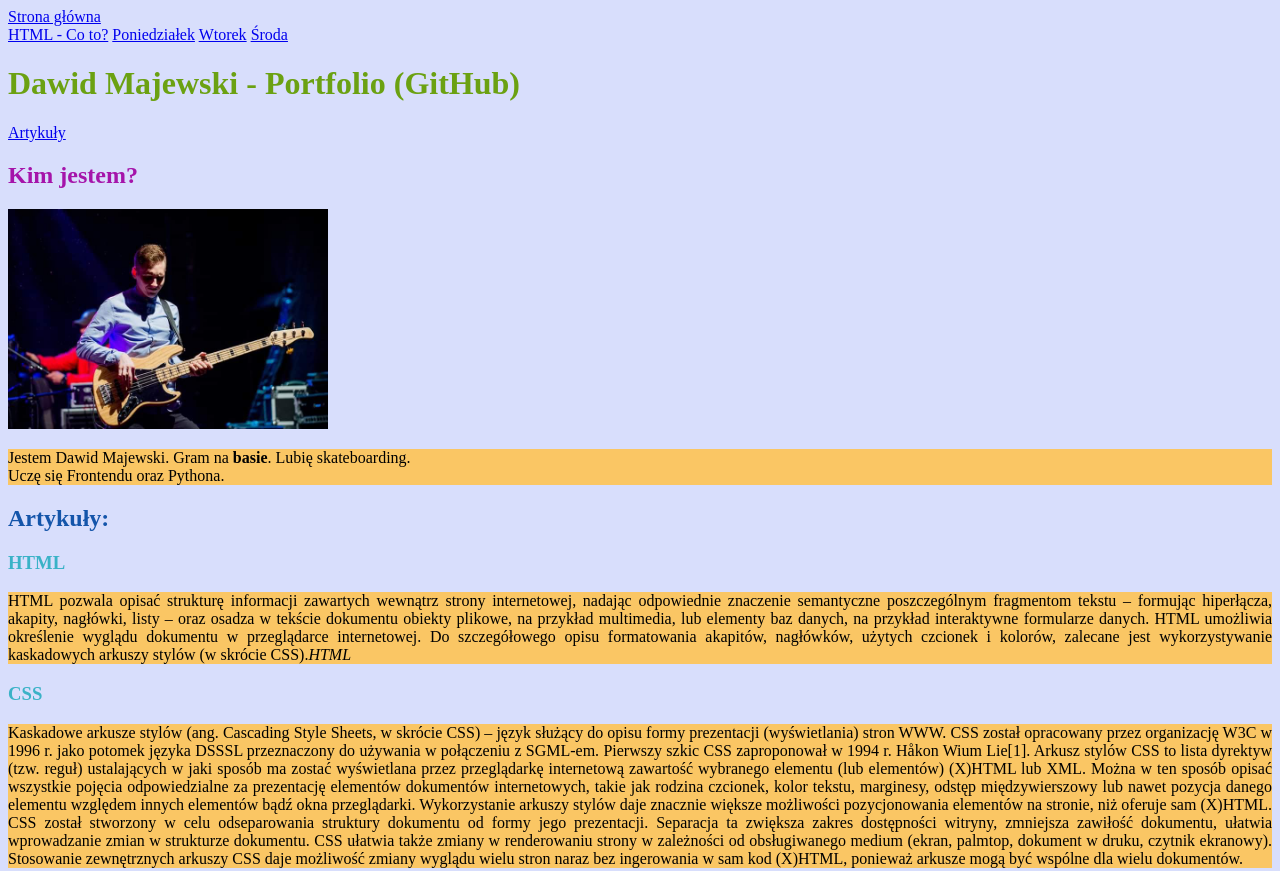
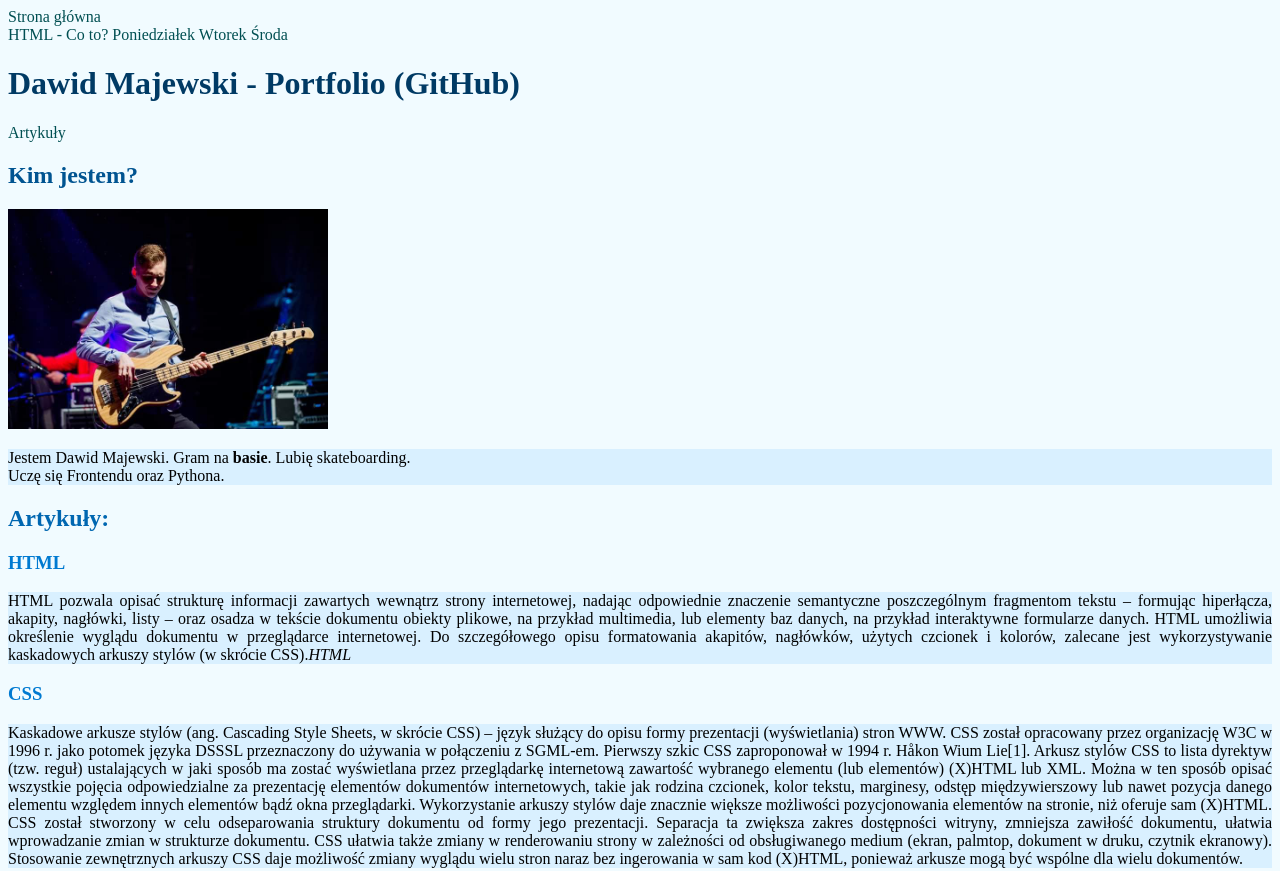
Before and after one commit to DawidMajewski1991/homepage, a plain HTML site: page index.html in a window 1280 px wide. Shown: the top 871 px of the page. Drawn offline with Linux system fonts and the light colour scheme.

Commit message:
feat: color changes, styling links and fixing small issues

```diff
--- a/index.html
+++ b/index.html
@@ -11,14 +11,12 @@
 
 <body>
   <header>
-    <a href="index.html">Strona główna</a>
+    <a class="mainLink" href="index.html">Strona główna</a>
     <br>
-    <a href="html-desc.html">HTML - Co to?</a>
-    <a href="monday.html">Poniedziałek</a>
-    <a href="tuesday.html">Wtorek</a>
-    <a href="wednesday.html">Środa</a>
-
-
+    <a class="mainLink" href="html-desc.html">HTML - Co to?</a>
+    <a class="mainLink" href="monday.html">Poniedziałek</a>
+    <a class="mainLink" href="tuesday.html">Wtorek</a>
+    <a class="mainLink" href="wednesday.html">Środa</a>
 
   </header>
 
@@ -28,7 +26,7 @@
         Dawid Majewski - Portfolio (GitHub)
       </h1>
 
-      <a href="#artykuly">Artykuły</a>
+      <a class="mainLink" href="#articles">Artykuły</a>
     </header>
 
     <section>
@@ -43,13 +41,14 @@
       </p>
     </section>
 
-    <section id="artykuly">
+    <section id="articles">
       <h2 class="diaryHeader">
         Artykuły:
       </h2>
       <section>
         <h3 class="smallHeader">HTML</h3>
-        <p class="text">HTML pozwala opisać strukturę informacji zawartych wewnątrz strony internetowej, nadając odpowiednie
+        <p class="text">HTML pozwala opisać strukturę informacji zawartych wewnątrz strony internetowej, nadając
+          odpowiednie
           znaczenie semantyczne poszczególnym fragmentom tekstu – formując hiperłącza, akapity, nagłówki, listy – oraz
           osadza w tekście dokumentu obiekty plikowe, na przykład multimedia, lub elementy baz danych, na przykład
           interaktywne formularze danych. HTML umożliwia określenie wyglądu dokumentu w przeglądarce internetowej. Do
@@ -59,7 +58,8 @@
 
       <section>
         <h3 class="smallHeader">CSS</h3>
-        <p class="text">Kaskadowe arkusze stylów (ang. Cascading Style Sheets, w skrócie CSS) – język służący do opisu formy
+        <p class="text">Kaskadowe arkusze stylów (ang. Cascading Style Sheets, w skrócie CSS) – język służący do opisu
+          formy
           prezentacji (wyświetlania) stron WWW. CSS został opracowany przez organizację W3C w 1996 r. jako potomek
           języka DSSSL przeznaczony do używania w połączeniu z SGML-em. Pierwszy szkic CSS zaproponował w 1994 r. Håkon
           Wium Lie[1]. Arkusz stylów CSS to lista dyrektyw (tzw. reguł) ustalających w jaki sposób ma zostać wyświetlana
--- a/style.css
+++ b/style.css
@@ -1,30 +1,30 @@
 body {
-  background: #d8defc;
+  background: #f1fbff;
   text-align: justify;
 }
 
 .mainHeader {
-  color: rgb(107, 161, 18);
+  color: #003A64;
 }
 
 .sectionHeader {
-  color: #a514aa;
+  color: #005491;
 }
 
 .diaryHeader {
-  color: #1455aa;
+  color: #0067b1;
 }
 
 .smallHeader {
-  color: #3ab2c7;
+  color: #007ad1;
 }
 
 .text {
-  background: #fac664;
+  background: #d9f0ff;
 }
 
 .footerText {
-  background: #fa9b64;
+  background: #bfe3fc;
 }
 
 .authorPhoto {
@@ -41,3 +41,8 @@ body {
   width: 250px;
   height: 150px;
 }
+
+.mainLink {
+  text-decoration: none;
+  color: #004f52;
+}
```
Also changed, not shown: html-desc.html (+10 -8 lines), monday.html (+5 -7 lines), tuesday.html (+5 -7 lines), wednesday.html (+5 -7 lines).
